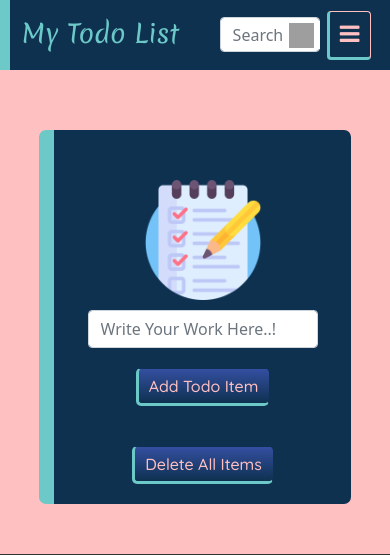
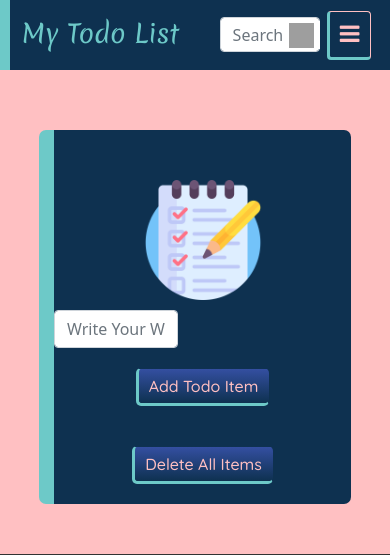
Before and after one commit to VinitRathod/Todo_List, a Django app: page / in a window 390 px wide. Shown: the top 555 px of the page. Run offline with Django 3.2, Linux system fonts and the light colour scheme; data that the repository does not hold is empty; grey boxes are pictures that could not be loaded.

Commit message:
Revert "update todoList.css, add work text area width"

```diff
--- a/static/css/todoList.css
+++ b/static/css/todoList.css
@@ -202,10 +202,6 @@ body{
     padding: 50px 15px 15px 3%;
     font-size: 100%;
   }
-  .col-5{
-   margin: 0 auto 0 auto;
-   width: 230px;
-  }
 }
 
 /* footer{
```
